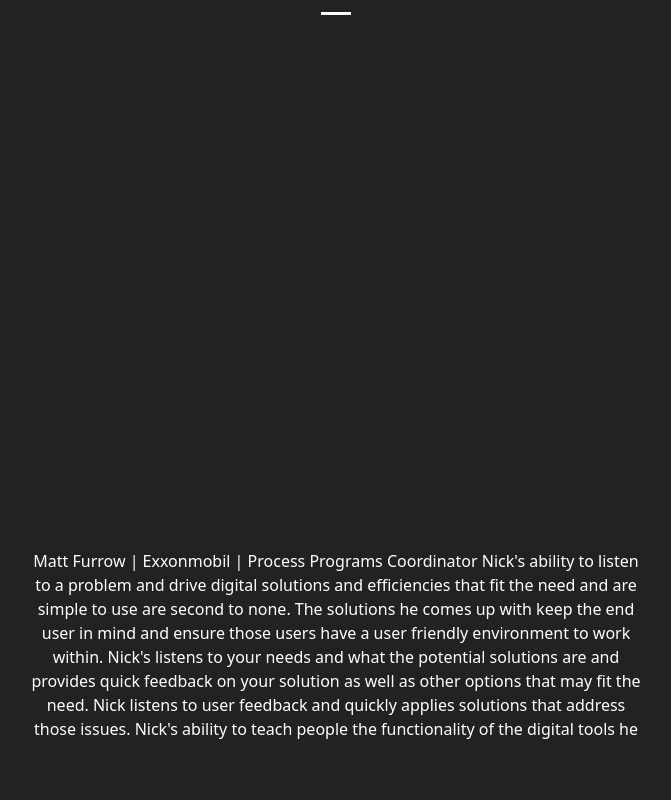
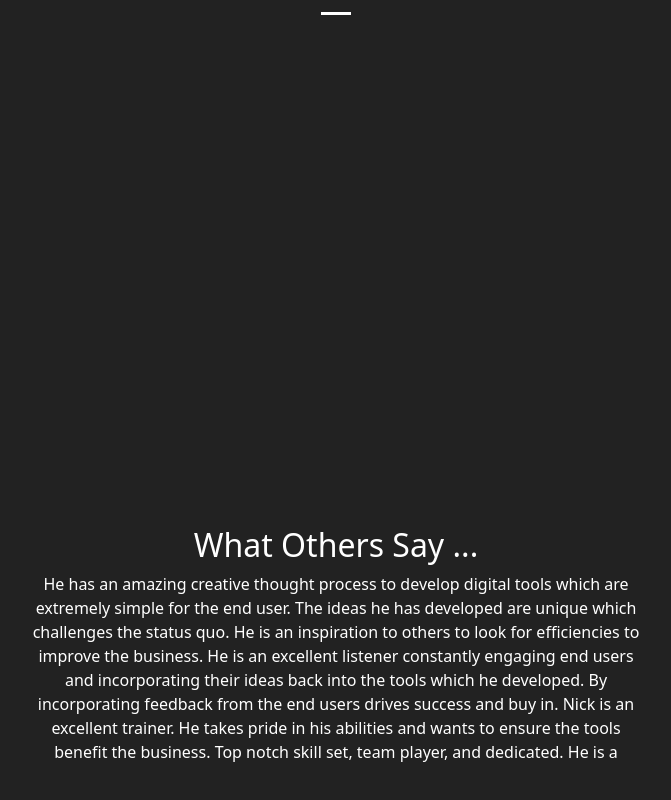
Before and after one commit to NickForneris/nickforneris_portfolio, a React (Create React App) app: page / in a window 1280 px wide. Shown: the part 3179-3979 px from the top of the page, without its empty margins (304-975 px from the left). Built offline with nearby package versions, Linux system fonts and the light colour scheme.

Commit message:
Added nice notes from others and cleaned up other sections

```diff
--- a/src/App.css
+++ b/src/App.css
@@ -45,6 +45,10 @@ html, body {
   filter: grayscale(100%);
   margin-bottom: 2rem;
   image-rendering: -webkit-optimize-contrast;
+}
+
+.skillBadge:hover {
+  filter: none !important;
 }
 
 .carousel-item {
@@ -168,6 +172,10 @@ html, body {
   image-rendering: crisp-edges;
 }
 
+.myPhoto:hover {
+  filter: none !important;
+}
+
 
 .navbar-toggler:focus,
 .navbar-toggler:active,
--- a/src/App.js
+++ b/src/App.js
@@ -46,7 +46,7 @@ const App = () => {
     <References/>
     <Button className={`${fadeFob} fob`} variant="dark" href="#top"><i className="bi bi-arrow-up-circle-fill up"/></Button>
     <h6 className={`${fadeMore} text-white more`}>
-    <i class="bi bi-arrow-bar-down"></i>
+    <i className="bi bi-arrow-bar-down"></i>
     </h6>
     </Container>
     </React.Fragment>
--- a/src/Copy/copy.js
+++ b/src/Copy/copy.js
@@ -12,5 +12,11 @@ export const copy =
         skill_4: 'Bootstrap',
         skill_5: 'Git / GitHub',
         skill_6: 'Workflow Applications'
-    }
+    },
+    reviews: {
+        r1: "He has an amazing creative thought process to develop digital tools which are extremely simple for the end user. The ideas he has developed are unique which challenges the status quo. He is an inspiration to others to look for efficiencies to improve the business. He is an excellent listener constantly engaging end users and incorporating their ideas back into the tools which he developed. By incorporating feedback from the end users drives success and buy in. Nick is an excellent trainer. He takes pride in his abilities and wants to ensure the tools benefit the business. Top notch skill set, team player, and dedicated. He is a winner and works hard to improve the business.",
+        r2: "Nick's ability to listen to a problem and drive digital solutions and efficiencies that fit the need and are simple to use are second to none. The solutions he comes up with keep the end user in mind and ensure those users have a user friendly environment to work within. Nick's listens to your needs and what the potential solutions are and provides quick feedback on your solution as well as other options that may fit the need. Nick listens to user feedback and quickly applies solutions that address those issues. Nick's ability to teach people the functionality of the digital tools he creates is a huge asset as well. To be able to apply digital solutions and to explain those solutions in simple terms for the end users is highly valuable. Nick is excellent at working in a collaborative environment to address problems. He would be an asset to any team.",
+        r3: "I had the privilege to work with Nick on a major IT improvement project and throughout the whole process, Nick exhibited his ability to pick new technical knowledge up quickly. He has solid knowledge on developing digital tools on various platforms and strives to use technology to alleviate pain points of users. More importantly, he was able to take in constructive feedback and further improve his codes. Nick's competencies would definitely be of great value in any team or organisation.",
+        r4: "Nick’s passion towards developing digital tools that are simple to use for the end user is only outpaced by his ability to apply feedback received during the testing phases of his digital creations. He genuinely listens and applies feedback received to help improve the digital experience for the user. Most of these changes occurring in real time which provides a positive experience for the user and helps with “buy in” for his solutions. Nick’s ability to think creatively in regards to digital solutions is a much needed asset to be able to nimbly navigate digital solutions."
+}
 };
--- a/src/Sections/ProjectSection.js
+++ b/src/Sections/ProjectSection.js
@@ -8,6 +8,7 @@ const Projects = () => {
                 <Carousel>
                     <Carousel.Item>
                         <Col className="mx-auto">
+                        <Row>
 
                             <a href="https://github.com/NickForneris/option-analyzer" className="text-center">
                                 <Image
@@ -16,7 +17,7 @@ const Projects = () => {
                                     fluid
                                 />
                             </a>
-
+                        </Row>
                             <Row className='rowSmall'>
                                 <Col className="mx-auto">
                                     <Carousel.Caption className='text-white'>
--- a/src/Sections/References.js
+++ b/src/Sections/References.js
@@ -1,57 +1,27 @@
 import { Carousel, Row, Col, Image } from "react-bootstrap"
+import { copy } from "../Copy/copy"
+
 
 const References = () => {
-
-
-
     return (
         <Col id="references">
             <Row className='rowBig'>
                 <Carousel fade indicators={false} controls={false}>
-                    <Carousel.Item interval={3000}>
+                  {Object.values(copy.reviews).map((e,i) => {
+                    <Row className="text-white">Kind Words</Row>
+                      return (
+                    <Carousel.Item interval={10000} key={i}>
                         <Col className="mx-auto">
-                            <Row className='rowSmall text-white'>
-                                <Col className="mx-auto col-md-6">
-                                Gimi V. Tabiadon | ExxonMobil | Process Department Day Superintendent
-It has been a pleasure having Nick work directly for me. He has an amazing creative thought process to develop digital tools which are extremely simple for the end user. The ideas he has developed are unique which challenges the status quo. He is an inspiration to others to look for efficiencies to improve the business. He is an excellent listener constantly engaging end users and incorporating their ideas back into the tools which he developed. By incorporating feedback from the end users drives success and buy in. Nick is an excellent trainer. He takes pride in his abilities and wants to ensure the tools benefit the business. Top notch skill set, team player, and dedicated. He is a winner and works hard to improve the business.
-June 25th 2021, 8:21:46 am
+                        <h2 className="text-white text-center">What Others Say ...</h2>
+                            <Row className='rowSmall'>
+                                <Col className="mx-auto col-md-6 text-white">
+                                {e}
                                 </Col>
                             </Row>
                         </Col>
                     </Carousel.Item>
-                    <Carousel.Item interval={3000}>
-                        <Col className="mx-auto">
-                            <Row className='rowSmall text-white'>
-                                <Col className="mx-auto col-md-6">
-                                Matt Furrow | Exxonmobil | Process Programs Coordinator
-Nick's ability to listen to a problem and drive digital solutions and efficiencies that fit the need and are simple to use are second to none. The solutions he comes up with keep the end user in mind and ensure those users have a user friendly environment to work within. Nick's listens to your needs and what the potential solutions are and provides quick feedback on your solution as well as other options that may fit the need. Nick listens to user feedback and quickly applies solutions that address those issues. Nick's ability to teach people the functionality of the digital tools he creates is a huge asset as well. To be able to apply digital solutions and to explain those solutions in simple terms for the end users is highly valuable. Nick is excellent at working in a collaborative environment to address problems. He would be an asset to any team.
-June 17th 2021, 11:03:26 am
-                                </Col>
-                            </Row>
-                        </Col>
-                    </Carousel.Item>
-                    <Carousel.Item interval={3000}>
-                        <Col className="mx-auto">
-                            <Row className='rowSmall text-white'>
-                                <Col className="mx-auto col-md-6">
-                                Wen Jian | ExxonMobil (Singapore) | Systems Analyst / Scrum Master
-I had the privilege to work with Nick on a major IT improvement project and throughout the whole process, Nick exhibited his ability to pick new technical knowledge up quickly. He has solid knowledge on developing digital tools on various platforms and strives to use technology to alleviate pain points of users. More importantly, he was able to take in constructive feedback and further improve his codes. Nick's competencies would definitely be of great value in any team or organisation.
-June 16th 2021, 1:22:24 am
-                                </Col>
-                            </Row>
-                        </Col>
-                    </Carousel.Item>
-                    <Carousel.Item interval={3000}>
-                        <Col className="mx-auto">
-                            <Row className='rowSmall text-white'>
-                                <Col className="mx-auto col-md-6">
-                                David Punke | ExxonMobil | Front Line Supervisor
-Nick’s passion towards developing digital tools that are simple to use for the end user is only outpaced by his ability to apply feedback received during the testing phases of his digital creations. He genuinely listens and applies feedback received to help improve the digital experience for the user. Most of these changes occurring in real time which provides a positive experience for the user and helps with “buy in” for his solutions. Nick’s ability to think creatively in regards to digital solutions is a much needed asset to be able to nimbly navigate digital solutions.
-June 13th 2021, 3:07:49 pm
-                                </Col>
-                            </Row>
-                        </Col>
-                    </Carousel.Item>
+                      )}
+                  )}
                 </Carousel>
             </Row>
         </Col>
--- a/src/Sections/SkillSection.js
+++ b/src/Sections/SkillSection.js
@@ -11,9 +11,9 @@ const Skills = () => {
     return (
         <Col id="skills">
         <Row className="rowFill text-white text-center">
-        <h3>SKILLS</h3>
         </Row>
             <Row className='rowSmall'>
+            <h3 className='text-white text-center'>SKILLS</h3>
                 <Col className='text-white text-center zoom'>
                 <a><img className='skillBadge' src={html5} alt="html5 logo"/></a>
                 </Col>
```
Also changed, not shown: 1 other file (tests, documents, lock files or other folders).
